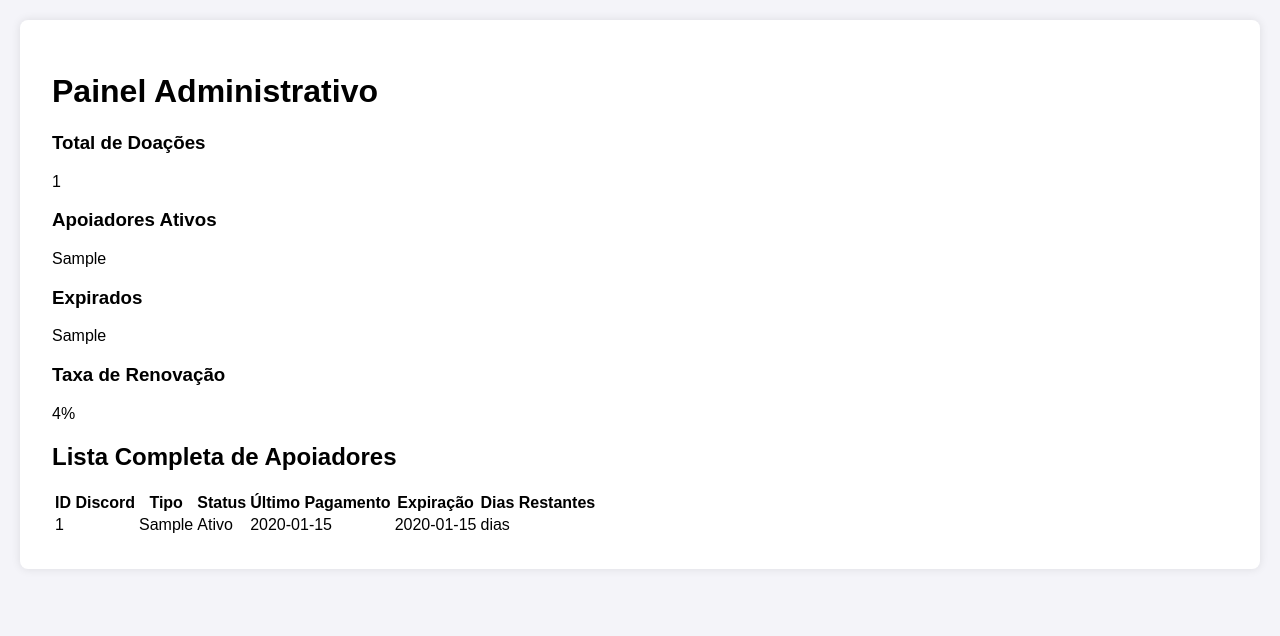
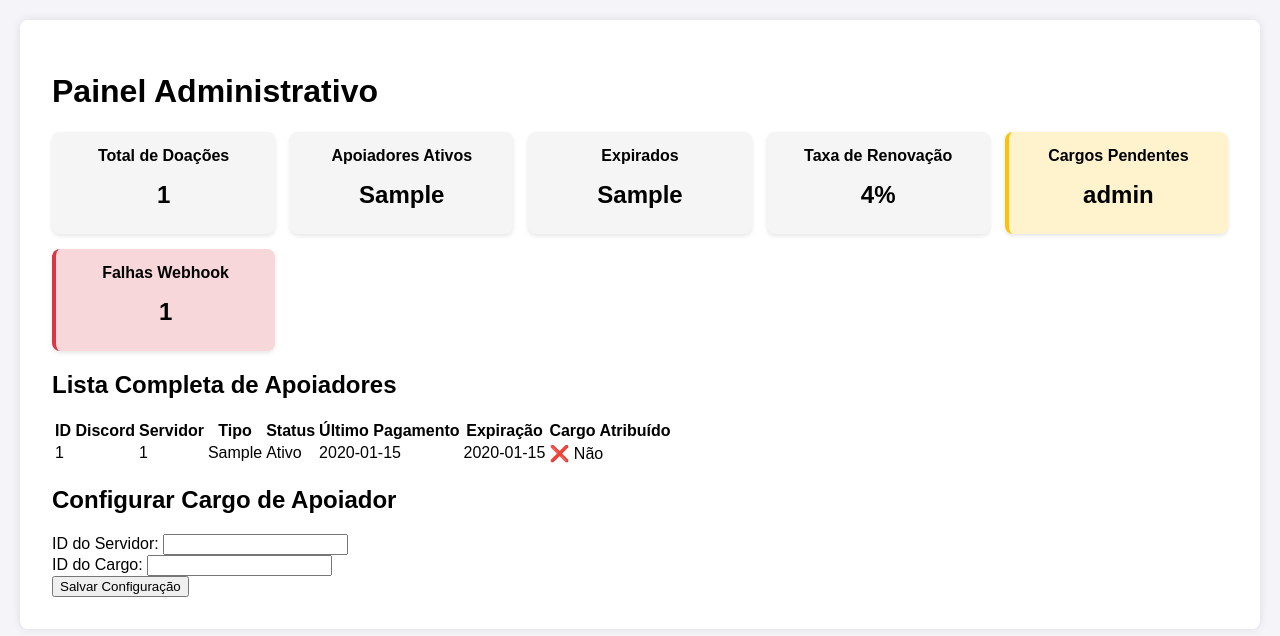
Before and after one commit to AnthonyLuciano/HugMe-DiscordBot, a FastAPI app: template hugme/bot/web/templates/admin.html in a window 1280 px wide. Shown: the top 636 px of the page. Run offline with FastAPI, Linux system fonts and the light colour scheme; the template is opened without the code that fills it: most values are stand-ins (such as "Sample title", 1, 10 or a date in 2020); parts of the project's set-up code (start-up, migrations or seed data) failed here and were passed over.

Commit message:
Projeto em Hiatus

```diff
--- a/hugme/bot/config.py
+++ b/hugme/bot/config.py
@@ -12,7 +12,7 @@
     PAGBANK_EMAIL = getenv('PAGBANK_EMAIL')
 
     # Webhook and security settings
-    WEBHOOK_SECRET = getenv('WEBHOOK_SECRET', '')
+    WEBHOOK_SECRET = getenv('WEBHOOK_SECRET')
     ADMIN_TOKEN = getenv('ADMIN_TOKEN', '')
 
     # Environment detection
--- a/hugme/bot/database/__init__.py
+++ b/hugme/bot/database/__init__.py
@@ -3,6 +3,7 @@
 from sqlalchemy.orm import sessionmaker
 from bot.config import config
 from sqlalchemy.exc import ArgumentError
+from sqlalchemy.ext.asyncio import create_async_engine, AsyncSession
 
 
 # Cria a conexão com o PostgreSQL
@@ -10,8 +11,10 @@
     config.DATABASE_URL, # type: ignore
     pool_pre_ping=True,  # Verifica conexão antes de usar
     echo=False  # Altere para True para ver logs SQL (útil em desenvolvimento)
+
 )
 
+# Add async configuration
 SessionLocal = sessionmaker(autocommit=False, autoflush=False, bind=engine)
 Base = declarative_base()
 
--- a/hugme/bot/database/models.py
+++ b/hugme/bot/database/models.py
@@ -35,6 +35,7 @@
     ativo: Mapped[bool] = mapped_column(Boolean, default=True)
     nivel: Mapped[int] = mapped_column(Integer, default=1)
     data_expiracao: Mapped[datetime | None] = mapped_column(DateTime(timezone=True))
+    cargo_atribuido: Mapped[bool] = mapped_column(Boolean, default=False)  # New field for role assignment status
 
     def __repr__(self) -> str:
         return f"<Apoiador(discord_id={self.discord_id}, nivel={self.nivel})>"
@@ -44,3 +45,5 @@
 
     guild_id: Mapped[str] = mapped_column(String(20), primary_key=True)
     role_prefix: Mapped[str] = mapped_column(String(50), default="Apoia")
+    cargo_apoiador_id: Mapped[str | None] = mapped_column(String(20))  # New field for role ID
+    webhook_failures: Mapped[int] = mapped_column(Integer, default=0)  # Failure counter
--- a/hugme/bot/web/main.py
+++ b/hugme/bot/web/main.py
@@ -1,26 +1,31 @@
+from queue import Queue
 from datetime import datetime, timedelta, timezone
-
+from apscheduler.schedulers.background import BackgroundScheduler
 from fastapi.security import HTTPAuthorizationCredentials, HTTPBearer
-from bot.config import config as app_config
 from fastapi import FastAPI, Header, Request, Depends, HTTPException, APIRouter
 from fastapi.responses import HTMLResponse, RedirectResponse
 from fastapi.staticfiles import StaticFiles
 from fastapi.templating import Jinja2Templates
+from sqlalchemy import func
 from sqlalchemy.orm import Session
+from bot.config import config as app_config
 from bot.database import SessionLocal
 from bot.database import get_db
-from bot.database.models import Apoiador
+from bot.database.models import Apoiador, GuildConfig
+from bot.servicos.VerificacaoMembro import VerificacaoMembro
 from authlib.integrations.starlette_client import OAuth
 from starlette.config import Config
 from starlette.middleware.sessions import SessionMiddleware
-import httpx, os, logging, asyncio, hmac, hashlib
+import httpx, os, logging, asyncio, hmac, hashlib, threading
+
+from bot.shared import get_bot_instance
 
 logging.basicConfig(level=logging.INFO)
 logger = logging.getLogger(__name__)
 
 app = FastAPI()
 router = APIRouter()
-
+bot = get_bot_instance()
 
 DISCORD_CLIENT_ID = os.getenv('DISCORD_CLIENT_ID')
 DISCORD_CLIENT_SECRET = os.getenv('DISCORD_CLIENT_SECRET')
@@ -54,6 +59,138 @@
 templates_dir = os.path.join(os.path.dirname(__file__), "templates")
 app.mount("/static", StaticFiles(directory=static_dir), name="static")
 templates = Jinja2Templates(directory=templates_dir)
+
+retry_queue = Queue()
+
+def retry_worker():
+    while True:
+        task = retry_queue.get()
+        if task is None:
+            break
+        try:
+            # Execute the task with retry logic
+            for attempt in range(3):
+                try:
+                    task()
+                    break
+                except Exception as e:
+                    if attempt == 2:
+                        logger.error(f"Retry failed: {str(e)}")
+        finally:
+            retry_queue.task_done()
+
+# Start worker thread when module loads
+worker_thread = threading.Thread(target=retry_worker)
+worker_thread.daemon = True
+worker_thread.start()
+
+async def verify_webhook_signature(request: Request, body: bytes) -> bool:
+    if not app_config.WEBHOOK_SECRET:
+        raise HTTPException(status_code=500, detail="Webhook secret not configured")
+
+    signature = request.headers.get("x-pagbank-signature")
+    if not signature:
+        return False
+
+    digest = hmac.new(
+        app_config.WEBHOOK_SECRET.encode(),
+        body,
+        hashlib.sha256
+    ).hexdigest()
+
+
+
+    return hmac.compare_digest(digest, signature)
+async def pagbank_webhook(request: Request):
+    try:
+        body = await request.body()
+        if not await verify_webhook_signature(request, body):
+            raise HTTPException(status_code=403, detail="invalid signature")
+
+        data = await request.json()
+        logger.info(f"Full webhook data: {data}")  # Log full payload
+
+        event_type = data.get("event")
+        charge = data.get("charge", {})
+        charge_status = charge.get("status", "").upper() if charge else ""
+
+        # Debug logging with more details
+        logger.info(f"Received event: {event_type}, status: {charge_status}")
+        logger.info(f"Reference ID: {charge.get('reference_id')}")
+
+        # More flexible status check
+        if event_type != "PAYMENT_RECEIVED" or charge_status != "PAID":
+            logger.warning(f"Ignoring event - reason: "
+                           f"event_type_match={event_type == 'PAYMENT_RECEIVED'}, "
+                           f"status_match={charge_status == 'PAID'}")
+            return {"status": "ignored"}
+
+        # ... rest of the function remains the same ...
+
+        reference_id = charge.get("reference_id")
+        if not reference_id:
+            raise HTTPException(status_code=400, detail="Missing reference_id")
+
+        with SessionLocal() as session:
+            apoiador = session.query(Apoiador).filter_by(id_pagamento=reference_id).first()
+            if not apoiador:
+                logger.warning(f"Pagamento não vinculado: {reference_id}")
+                return {"status": "apoiador_not_found"}
+
+            apoiador.ultimo_pagamento = datetime.now(timezone.utc)
+            apoiador.data_expiracao = datetime.now(timezone.utc) + timedelta(days=30)
+            apoiador.ativo = True
+
+            # Get guild config
+            guild_config = session.query(GuildConfig).filter_by(guild_id=apoiador.guild_id).first()
+            if guild_config and guild_config.cargo_apoiador_id:
+                try:
+                    verificador = VerificacaoMembro(bot)
+                    success = await verificador.atribuir_cargo_apos_pagamento(
+                        apoiador.discord_id,
+                        int(apoiador.guild_id),
+                        int(guild_config.cargo_apoiador_id)
+                    )
+                    if success:
+                        apoiador.cargo_atribuido = True
+                        logger.info(f"Cargo atribuído: {apoiador.discord_id}")
+                except Exception as e:
+                    logger.error(f"Erro ao atribuir cargo: {str(e)}")
+                    # Increment failure counter
+                    if guild_config:
+                        guild_config.webhook_failures += 1
+
+            session.commit()
+            return {"status": "success"}
+
+    except Exception as e:
+        logger.error(f"Webhook error: {str(e)}")
+        raise HTTPException(status_code=500, detail=str(e))
+
+security = HTTPBearer()
+
+async def get_current_admin(credentals: HTTPAuthorizationCredentials = Depends(security)):
+    if credentals.credentials != app_config.ADMIN_TOKEN:
+        raise HTTPException(status_code=403, detail="invalid perimieter")
+    return True
+
+def check_expirations():
+    with SessionLocal() as session:
+        now = datetime.now(timezone.utc)
+        expired = session.query(Apoiador).filter(
+            Apoiador.data_expiracao < now,
+            Apoiador.ativo == True
+        ).all()
+        for apoiador in expired:
+            apoiador.ativo = False
+            logger.info(f"Apoiador expirado: {apoiador.discord_id}")
+
+        session.commit()
+
+#inicia schedule quando começa o app
+scheduler = BackgroundScheduler()
+scheduler.add_job(check_expirations, 'interval', hours=6)
+scheduler.start()
 
 @app.get("/", response_class=HTMLResponse)
 async def home(request: Request):
@@ -196,56 +333,6 @@
     if not user:
         raise HTTPException(status_code=401, detail="Não autenticado")
 
-async def verify_webhook_signature(request: Request, body: bytes) -> bool:
-    if not app_config.WEBHOOK_SECRET:
-        raise HTTPException(status_code=500, detail="Webhook secret not configured")
-
-    signature = request.headers.get("x-pagbank-signature")
-    if not signature:
-        return False
-
-    digest = hmac.new(
-        app_config.WEBHOOK_SECRET.encode(),
-        body,
-        hashlib.sha256
-    ).hexdigest()
-
-    return hmac.compare_digest(digest, signature)
-async def pagbank_webhook(request: Request):
-    try:
-        # Get raw body for HMAC verification
-        body = await request.body()
-
-        # Verify signature
-        if not await verify_webhook_signature(request, body):
-            raise HTTPException(status_code=403, detail="Invalid signature")
-
-        data = await request.json()
-        reference_id = data.get("reference_id")
-
-        with SessionLocal() as session:
-            apoiador = session.query(Apoiador).filter_by(id_pagamento=reference_id).first()
-            if not apoiador:
-                raise HTTPException(status_code=404, detail="Apoiador not found")
-
-            # Update supporter status
-            apoiador.ultimo_pagamento = datetime.now(timezone.utc)
-            apoiador.data_expiracao = datetime.now(timezone.utc) + timedelta(days=30)
-            apoiador.ativo = True
-            session.commit()
-
-        return {"status": "success"}
-    except Exception as e:
-        logger.error(f"Webhook error: {str(e)}")
-        raise HTTPException(status_code=500, detail=str(e))
-
-security = HTTPBearer()
-
-async def get_current_admin(credentals: HTTPAuthorizationCredentials = Depends(security)):
-    if credentals.credentials != app_config.ADMIN_TOKEN:
-        raise HTTPException(status_code=403, detail="invalid perimieter")
-    return True
-
 @app.get("/admin", response_class=HTMLResponse)
 async def admin_panel(
     request: Request,
@@ -276,7 +363,8 @@
         "request": request,
         "metricas": metricas,
         "apoiadores": apoiadores,
-        "now": datetime.now(timezone.utc)
+        "now": datetime.now(timezone.utc),
+        "app_config": app_config
     })
 
 @app.get("/admin/metrics", dependencies=[Depends(get_current_admin)])
@@ -287,9 +375,49 @@
         expired = session.query(Apoiador).filter(
             Apoiador.data_expiracao < datetime.now(timezone.utc)
         ).count()
+        pending_roles = session.query(Apoiador).filter_by(
+            ativo=True, cargo_atribuido=False
+        ).count()
+
+        webhook_failures = session.query(func.sum(GuildConfig.webhook_failures)).scalar() or 0
+
         return {
             "total_donations": total,
             "active_supporters": active,
             "expired_supporters": expired,
+            "pending_role_assignments": pending_roles,
+            "webhook_failure_count": webhook_failures,
             "renewal_rate": round((active / total) * 100, 2) if total else 0
         }
+
+@app.post("/admin/set-role", dependencies=[Depends(get_current_admin)])
+async def set_supporter_role(request: Request, db: Session = Depends(get_db)):
+    data = await request.json()
+    guild_id = data.get("guild_id")
+    role_id = data.get("role_id")
+
+    if not guild_id or not role_id:
+        raise HTTPException(status_code=400, detail="Missing guild_id or role_id")
+    with SessionLocal() as session:
+        guild_config = session.query(GuildConfig).filter_by(guild_id=guild_id).first()
+        if not guild_config:
+            guild_config = GuildConfig(guild_id=guild_id, cargo_apoiador_id=role_id)
+        else:
+            guild_config.cargo_apoiador_id = role_id
+
+        session.add(guild_config)
+        session.commit()
+
+    return {"status": "success", "guild_id": guild_id, "role_id": role_id}
+
+
+@app.post("/pagbank-webhook")
+async def handle_pagbank_webhook(request: Request):
+    return await pagbank_webhook(request)
+
+# Adicionar esta rota para compatibilidade com notificações antigas
+
+@app.post("/webhook")
+async def legacy_webhook(request: Request):
+    logger.warning("Legacy webhook endpoint called, redirecting to pagbank-webhook")
+    return await pagbank_webhook(request)
--- a/hugme/bot/web/static/css/style.css
+++ b/hugme/bot/web/static/css/style.css
@@ -38,6 +38,7 @@
 }
 
 .status-active { color: green; }
+
 .status-expired { color: red; }
 
 .metric-card {
@@ -53,3 +54,34 @@
     margin: 0 auto;
     padding: 2rem;
 }
+
+.metricas {
+            display: grid;
+            grid-template-columns: repeat(auto-fill, minmax(200px, 1fr));
+            gap: 15px;
+            margin-bottom: 20px;
+        }
+        .metrica {
+            background: #f5f5f5;
+            border-radius: 8px;
+            padding: 15px;
+            text-align: center;
+            box-shadow: 0 2px 4px rgba(0,0,0,0.1);
+        }
+        .metrica.warning {
+            background: #fff3cd;
+            border-left: 4px solid #ffc107;
+        }
+        .metrica.danger {
+            background: #f8d7da;
+            border-left: 4px solid #dc3545;
+        }
+        .metrica h3 {
+            margin-top: 0;
+            font-size: 1rem;
+        }
+        .metrica p {
+            font-size: 1.5rem;
+            font-weight: bold;
+            margin: 10px 0;
+        }
--- a/hugme/bot/web/templates/admin.html
+++ b/hugme/bot/web/templates/admin.html
@@ -12,6 +12,7 @@
         <h1>Painel Administrativo</h1>
 
         <div class="metricas">
+            <!-- Métricas existentes -->
             <div class="metrica">
                 <h3>Total de Doações</h3>
                 <p>{{ metricas.total_donations }}</p>
@@ -28,6 +29,16 @@
                 <h3>Taxa de Renovação</h3>
                 <p>{{ metricas.renewal_rate }}%</p>
             </div>
+
+            <!-- Novas métricas -->
+            <div class="metrica warning">
+                <h3>Cargos Pendentes</h3>
+                <p>{{ metricas.pending_role_assignments }}</p>
+            </div>
+            <div class="metrica danger">
+                <h3>Falhas Webhook</h3>
+                <p>{{ metricas.webhook_failure_count }}</p>
+            </div>
         </div>
 
         <h2>Lista Completa de Apoiadores</h2>
@@ -35,17 +46,19 @@
             <thead>
                 <tr>
                     <th>ID Discord</th>
+                    <th>Servidor</th>
                     <th>Tipo</th>
                     <th>Status</th>
                     <th>Último Pagamento</th>
                     <th>Expiração</th>
-                    <th>Dias Restantes</th>
+                    <th>Cargo Atribuído</th>
                 </tr>
             </thead>
             <tbody>
                 {% for apoiador in apoiadores %}
                 <tr>
                     <td>{{ apoiador.discord_id }}</td>
+                    <td>{{ apoiador.guild_id }}</td>
                     <td>{{ apoiador.tipo_apoio }}</td>
                     <td class="status-{{ 'ativo' if apoiador.ativo else 'inativo' }}">
                         {{ "Ativo" if apoiador.ativo else "Inativo" }}
@@ -65,16 +78,62 @@
                         {% endif %}
                     </td>
                     <td>
-                        {% if apoiador.data_expiracao %}
-                            {{ (apoiador.data_expiracao - now).days }} dias
+                        {% if apoiador.cargo_atribuido %}
+                            ✅ Sim
                         {% else %}
-                            -
+                            ❌ Não
                         {% endif %}
                     </td>
                 </tr>
                 {% endfor %}
             </tbody>
         </table>
+
+        <!-- Nova seção para configuração de cargos -->
+        <h2>Configurar Cargo de Apoiador</h2>
+        <form id="roleConfigForm">
+            <div>
+                <label for="guild_id">ID do Servidor:</label>
+                <input type="text" id="guild_id" name="guild_id" required>
+            </div>
+            <div>
+                <label for="role_id">ID do Cargo:</label>
+                <input type="text" id="role_id" name="role_id" required>
+            </div>
+            <button type="submit">Salvar Configuração</button>
+        </form>
     </div>
+
+    <script>
+        document.getElementById('roleConfigForm').addEventListener('submit', async (e) => {
+            e.preventDefault();
+
+            const formData = {
+                guild_id: document.getElementById('guild_id').value,
+                role_id: document.getElementById('role_id').value
+            };
+
+            try {
+                const response = await fetch('/admin/set-role', {
+                    method: 'POST',
+                    headers: {
+                        'Content-Type': 'application/json',
+                        'Authorization': 'Bearer {{ app_config.ADMIN_TOKEN }}'
+                    },
+                    body: JSON.stringify(formData)
+                });
+
+                const result = await response.json();
+                if (response.ok) {
+                    alert(`Configuração salva! Servidor: ${result.guild_id}, Cargo: ${result.role_id}`);
+                } else {
+                    alert(`Erro: ${result.detail || 'Falha ao salvar configuração'}`);
+                }
+            } catch (error) {
+                console.error('Error:', error);
+                alert('Erro na comunicação com o servidor');
+            }
+        });
+    </script>
 </body>
 </html>
--- a/hugme/requirements.txt
+++ b/hugme/requirements.txt
@@ -11,3 +11,4 @@
 requests-oauthlib
 authlib
 itsdangerous
+apscheduler
```
Also changed, not shown: hugme/bot/commands/doar.py (+6 -11 lines), hugme/bot/main.py (+11 -2 lines), hugme/bot/servicos/VerificacaoMembro.py (+61 -32 lines), hugme/bot/shared.py (added, +8 -0 lines), README.md, 1 other file.
